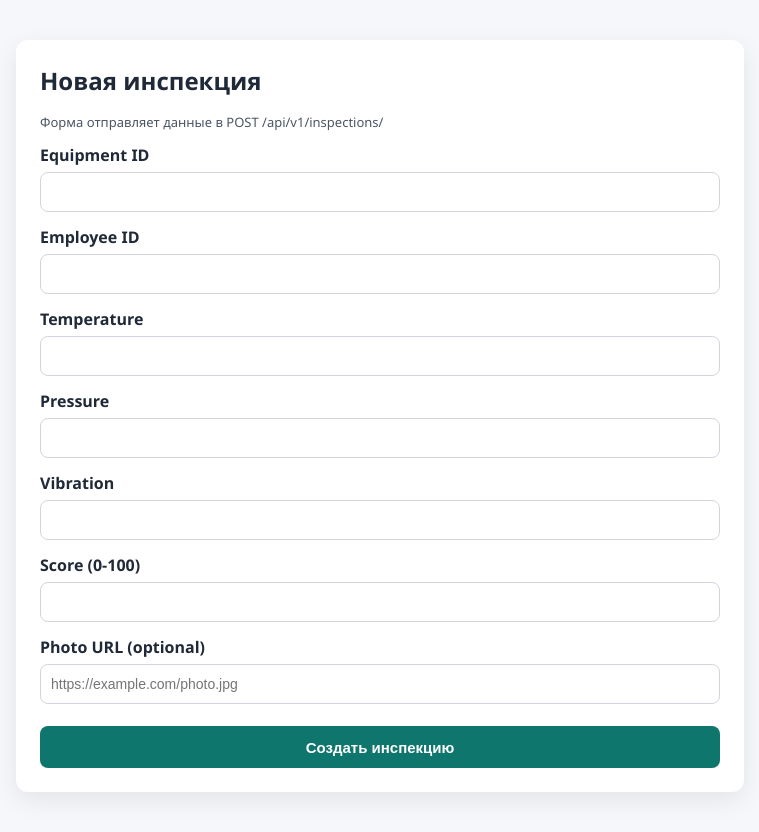
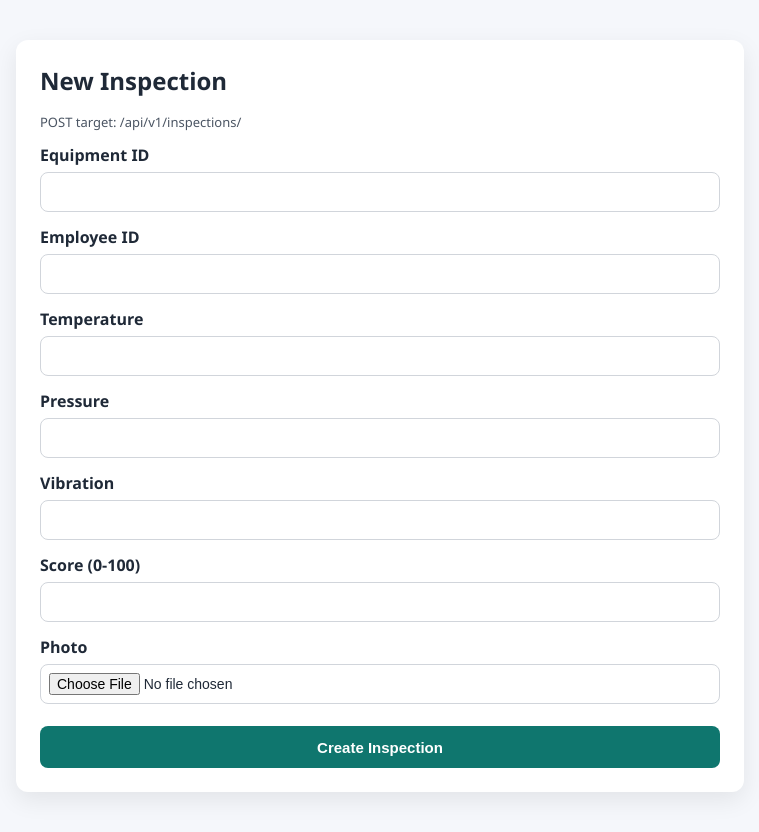
Before and after one commit to Matvke/canary, a FastAPI app: page /api/v1/inspections/form in a window 1280 px wide. Shown: the whole page, without its empty margins (260-1019 px from the left). Run offline with FastAPI, Linux system fonts and the light colour scheme; parts of the project's set-up code (start-up, migrations or seed data) failed here and were passed over.

Commit message:
feat: now attach photo in form

```diff
--- a/backend/app/api/routes/inspections.py
+++ b/backend/app/api/routes/inspections.py
@@ -1,8 +1,10 @@
 from pathlib import Path
+from uuid import uuid4
 
-from fastapi import APIRouter, Depends, Form, HTTPException, Request, Response, status
+from fastapi import APIRouter, Depends, HTTPException, Request, Response, status
 from fastapi.responses import HTMLResponse
 from fastapi.templating import Jinja2Templates
+from starlette.datastructures import UploadFile
 from sqlmodel.ext.asyncio.session import AsyncSession
 
 from app.api.deps import get_db_session
@@ -17,6 +19,7 @@ router = APIRouter()
 templates = Jinja2Templates(
     directory=str(Path(__file__).resolve().parents[2] / "templates")
 )
+uploads_dir = Path(__file__).resolve().parents[3] / "uploads"
 
 
 def get_service(session: AsyncSession = Depends(get_db_session)) -> InspectionService:
@@ -29,28 +32,38 @@ def get_service(session: AsyncSession = Depends(get_db_session)) -> InspectionSe
 
 async def get_inspection_payload(
     request: Request,
-    equipment_id: int | None = Form(default=None),
-    employee_id: int | None = Form(default=None),
-    temperature: float | None = Form(default=None),
-    pressure: float | None = Form(default=None),
-    vibration: float | None = Form(default=None),
-    score: int | None = Form(default=None),
-    photo_url: str | None = Form(default=None),
 ) -> InspectionCreate:
     content_type = request.headers.get("content-type", "")
     if content_type.startswith("application/json"):
         body = await request.json()
         return InspectionCreate.model_validate(body)
 
-    return InspectionCreate(
-        equipment_id=equipment_id,
-        employee_id=employee_id,
-        temperature=temperature,
-        pressure=pressure,
-        vibration=vibration,
-        score=score,
-        photo_url=photo_url,
-    )
+    form = await request.form()
+    photo_url = form.get("photo_url")
+    photo_file = form.get("photo")
+
+    if isinstance(photo_file, UploadFile) and photo_file.filename:
+        if not (photo_file.content_type or "").startswith("image/"):
+            raise HTTPException(status_code=400, detail="Uploaded file must be an image")
+
+        uploads_dir.mkdir(parents=True, exist_ok=True)
+        extension = Path(photo_file.filename).suffix or ".jpg"
+        filename = f"{uuid4().hex}{extension}"
+        file_path = uploads_dir / filename
+        file_path.write_bytes(await photo_file.read())
+        await photo_file.close()
+        photo_url = f"/uploads/{filename}"
+
+    payload = {
+        "equipment_id": form.get("equipment_id"),
+        "employee_id": form.get("employee_id"),
+        "temperature": form.get("temperature"),
+        "pressure": form.get("pressure"),
+        "vibration": form.get("vibration"),
+        "score": form.get("score"),
+        "photo_url": photo_url or None,
+    }
+    return InspectionCreate.model_validate(payload)
 
 
 @router.get("/form", response_class=HTMLResponse)
--- a/backend/app/main.py
+++ b/backend/app/main.py
@@ -1,6 +1,8 @@
 from contextlib import asynccontextmanager
+from pathlib import Path
 
 from fastapi import FastAPI
+from fastapi.staticfiles import StaticFiles
 
 from app.api.router import api_router
 from app.core.config import settings
@@ -17,6 +19,9 @@ app = FastAPI(
     title=settings.app_name,
     lifespan=lifespan,
 )
+uploads_dir = Path(__file__).resolve().parents[1] / "uploads"
+uploads_dir.mkdir(parents=True, exist_ok=True)
+app.mount("/uploads", StaticFiles(directory=str(uploads_dir)), name="uploads")
 app.include_router(api_router, prefix=settings.api_v1_prefix)
 
 
--- a/backend/app/templates/inspection_create.html
+++ b/backend/app/templates/inspection_create.html
@@ -1,9 +1,9 @@
 <!DOCTYPE html>
-<html lang="ru">
+<html lang="en">
 <head>
     <meta charset="UTF-8">
     <meta name="viewport" content="width=device-width, initial-scale=1.0">
-    <title>Создание инспекции</title>
+    <title>Create Inspection</title>
     <style>
         body {
             font-family: "Segoe UI", Tahoma, sans-serif;
@@ -39,6 +39,10 @@
             padding: 0 10px;
             font-size: 14px;
         }
+        input[type="file"] {
+            height: auto;
+            padding: 8px;
+        }
         button {
             margin-top: 8px;
             height: 42px;
@@ -61,9 +65,9 @@
 </head>
 <body>
     <main class="container">
-        <h1>Новая инспекция</h1>
-        <p class="hint">Форма отправляет данные в POST /api/v1/inspections/</p>
-        <form method="post" action="/api/v1/inspections/">
+        <h1>New Inspection</h1>
+        <p class="hint">POST target: /api/v1/inspections/</p>
+        <form method="post" action="/api/v1/inspections/" enctype="multipart/form-data">
             <label>
                 Equipment ID
                 <input type="number" name="equipment_id" required min="1">
@@ -89,10 +93,10 @@
                 <input type="number" name="score" required min="0" max="100">
             </label>
             <label>
-                Photo URL (optional)
-                <input type="url" name="photo_url" placeholder="https://example.com/photo.jpg">
+                Photo
+                <input type="file" name="photo" accept="image/*">
             </label>
-            <button type="submit">Создать инспекцию</button>
+            <button type="submit">Create Inspection</button>
         </form>
     </main>
 </body>
```
Also changed, not shown: backend/app/core/config.py (+5 -2 lines), backend/app/factory_reports.db, backend/factory_reports.db (deleted), 1 other file.
